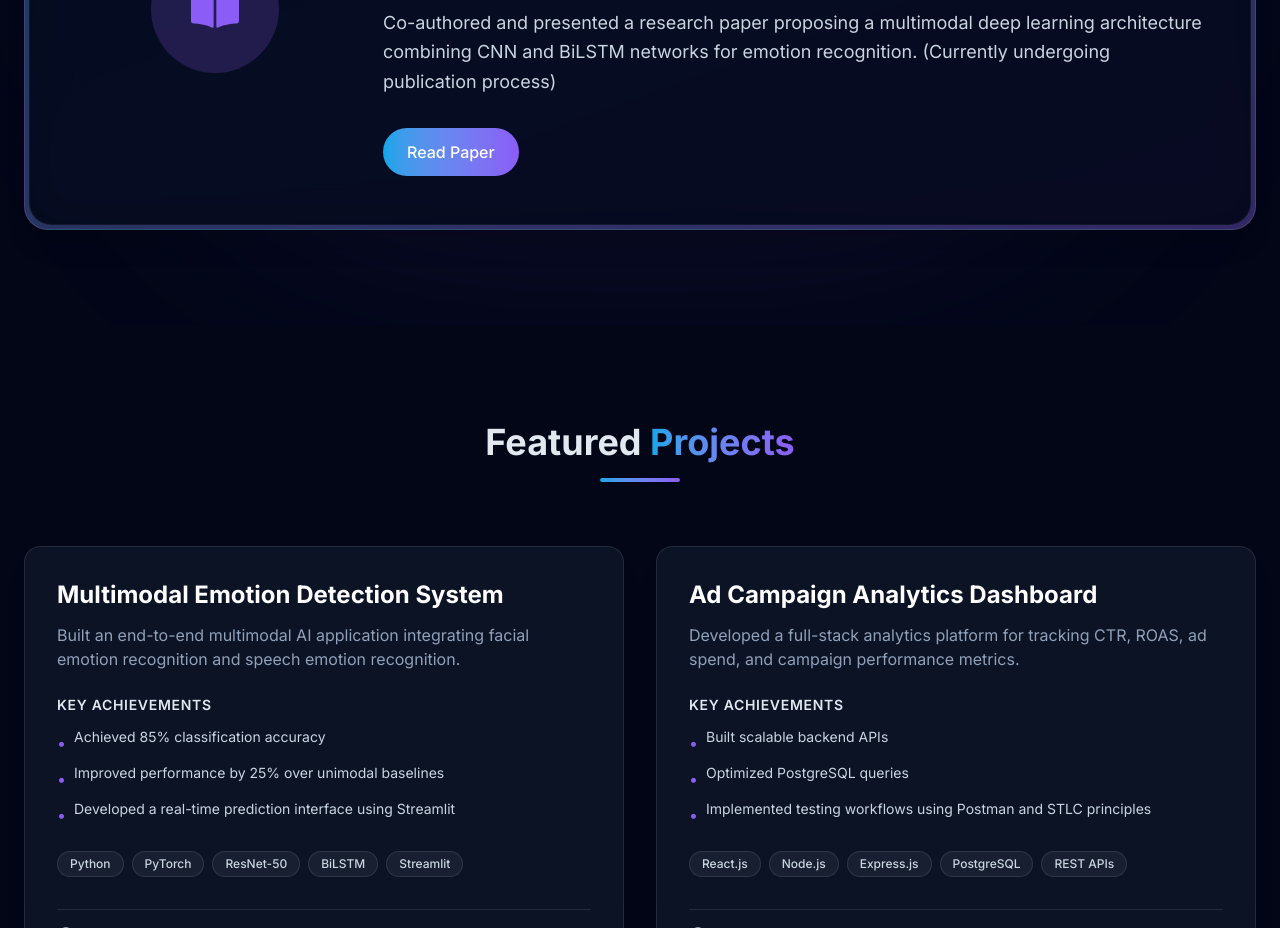
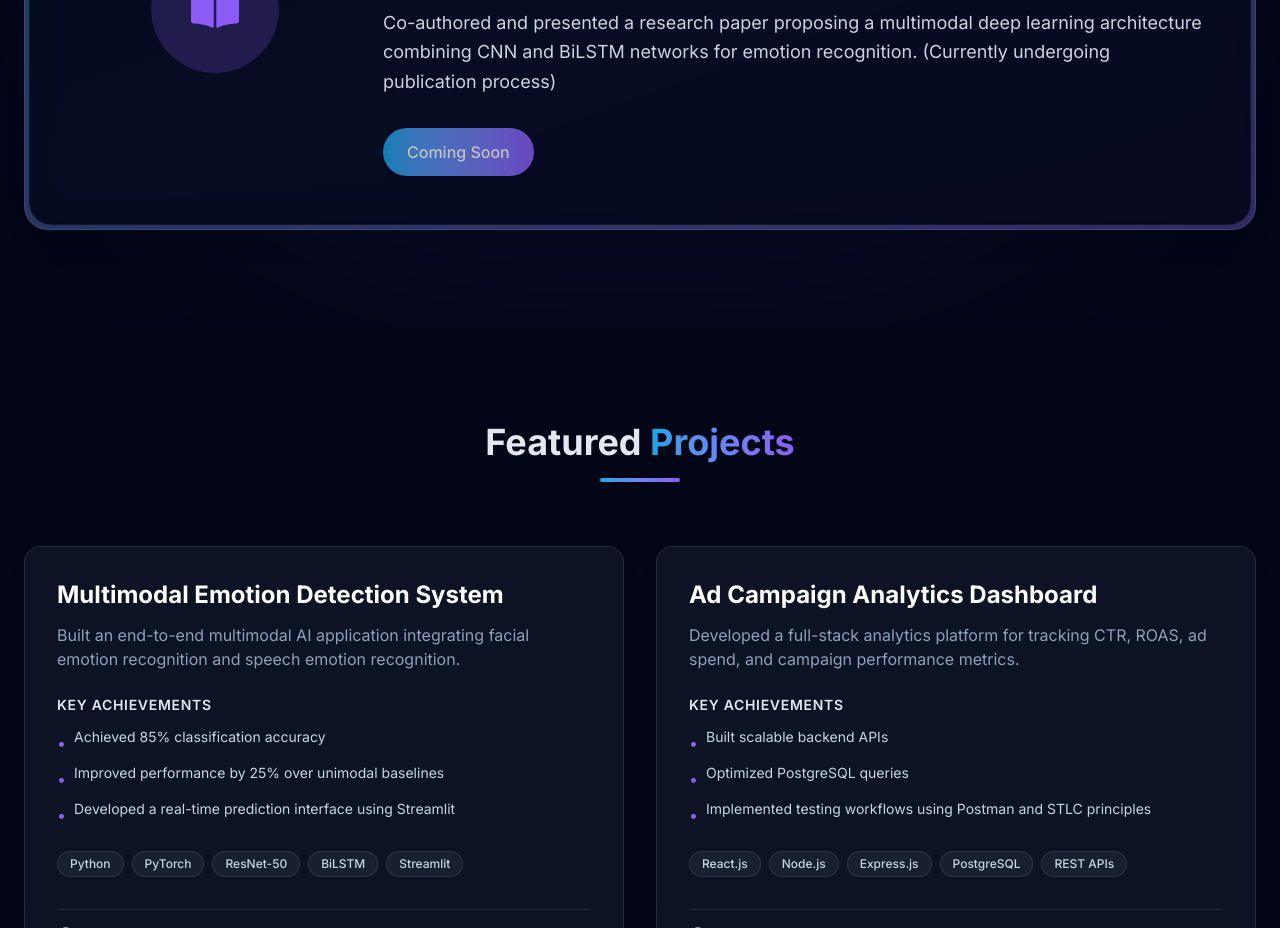
Before and after one commit to raya2912/portfolio-website, a React (Vite) app: page / in a window 1280 px wide. Shown: the part 1540-2468 px from the top of the page. Built offline with nearby package versions, Linux system fonts and the light colour scheme.

Commit message:
Update read paper button to coming soon

```diff
--- a/src/components/Projects.jsx
+++ b/src/components/Projects.jsx
@@ -12,7 +12,7 @@ const projects = [
       "Improved performance by 25% over unimodal baselines",
       "Developed a real-time prediction interface using Streamlit"
     ],
-    github: "#",
+    github: "https://github.com/raya2912/multimodal-emotion-recognition",
     // demo: "#"
   },
   {
@@ -24,7 +24,7 @@ const projects = [
       "Optimized PostgreSQL queries",
       "Implemented testing workflows using Postman and STLC principles"
     ],
-    github: "#",
+    github: "https://github.com/raya2912/Ad-Campaign-Dashboard",
     // demo: "#"
   },
   {
@@ -36,7 +36,7 @@ const projects = [
       "Implemented asynchronous API processing",
       "Improved reliability with structured error handling"
     ],
-    github: "#",
+    github: "https://github.com/raya2912/MCP-server",
     // demo: "#"
   },
   {
@@ -48,7 +48,7 @@ const projects = [
       "Performed model tuning and evaluation",
       "Deployed using Streamlit"
     ],
-    github: "#",
+    github: "https://github.com/raya2912/Bank_loan_Prediction_System",
     // demo: "#"
   }
 ];
--- a/src/components/Research.jsx
+++ b/src/components/Research.jsx
@@ -46,9 +46,9 @@ const Research = () => {
                 Co-authored and presented a research paper proposing a multimodal deep learning architecture combining CNN and BiLSTM networks for emotion recognition. (Currently undergoing publication process)
               </p>
               <div className="pt-4">
-                <a href="#" className="btn-primary inline-block">
-                  Read Paper
-                </a>
+                <button disabled className="btn-primary inline-block opacity-75 cursor-not-allowed">
+                  Coming Soon
+                </button>
               </div>
             </div>
           </div>
```
